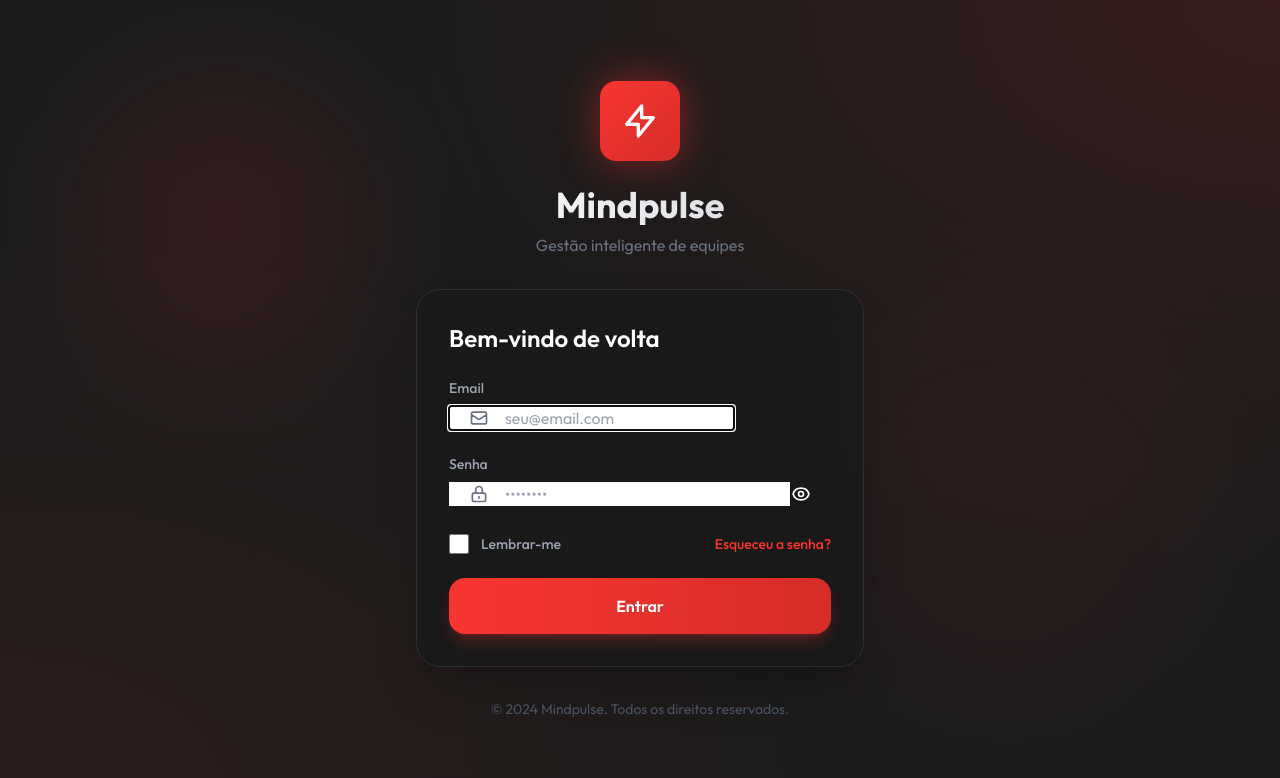
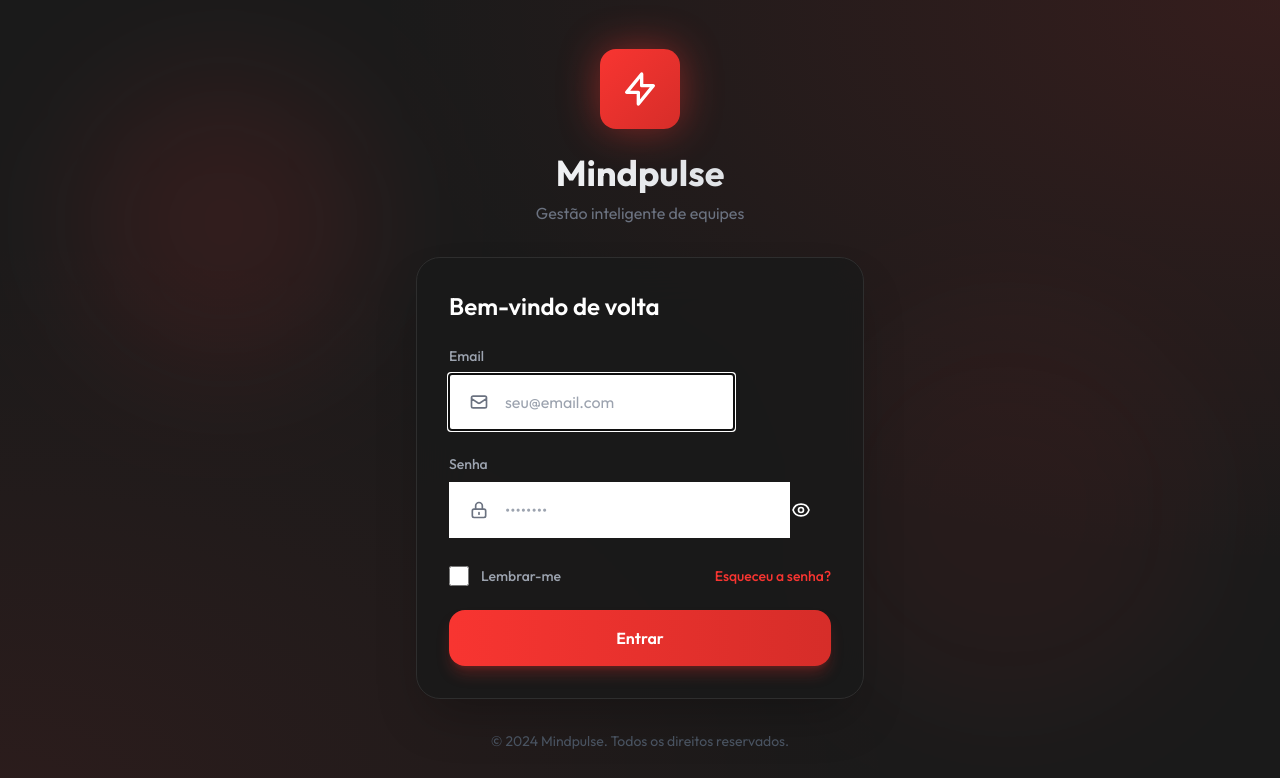
Before and after one commit to GRUPOMINDHUB/MINDPULSE_PY, a Django app: page /accounts/login/ in a window 1280 px wide. Shown: the top 778 px of the page. Run offline with Django 5.2, Linux system fonts and the light colour scheme; some libraries are stand-ins or nearby versions.

Commit message:
Garantir altura fixa idÃªntica nos inputs de email e senha

```diff
--- a/templates/accounts/login.html
+++ b/templates/accounts/login.html
@@ -111,7 +111,7 @@
                             </svg>
                         </div>
                         <input type="email" name="email" id="id_email"
-                               class="form-input pl-14"
+                               class="form-input pl-14 h-14"
                                placeholder="seu@email.com"
                                value="{{ form.email.value|default:'' }}"
                                required autofocus>
@@ -130,7 +130,7 @@
                             </svg>
                         </div>
                         <input type="password" name="password" id="id_password"
-                               class="form-input pl-14 pr-14"
+                               class="form-input pl-14 pr-14 h-14"
                                placeholder="••••••••"
                                required>
                         <!-- Toggle Password Visibility -->
```
